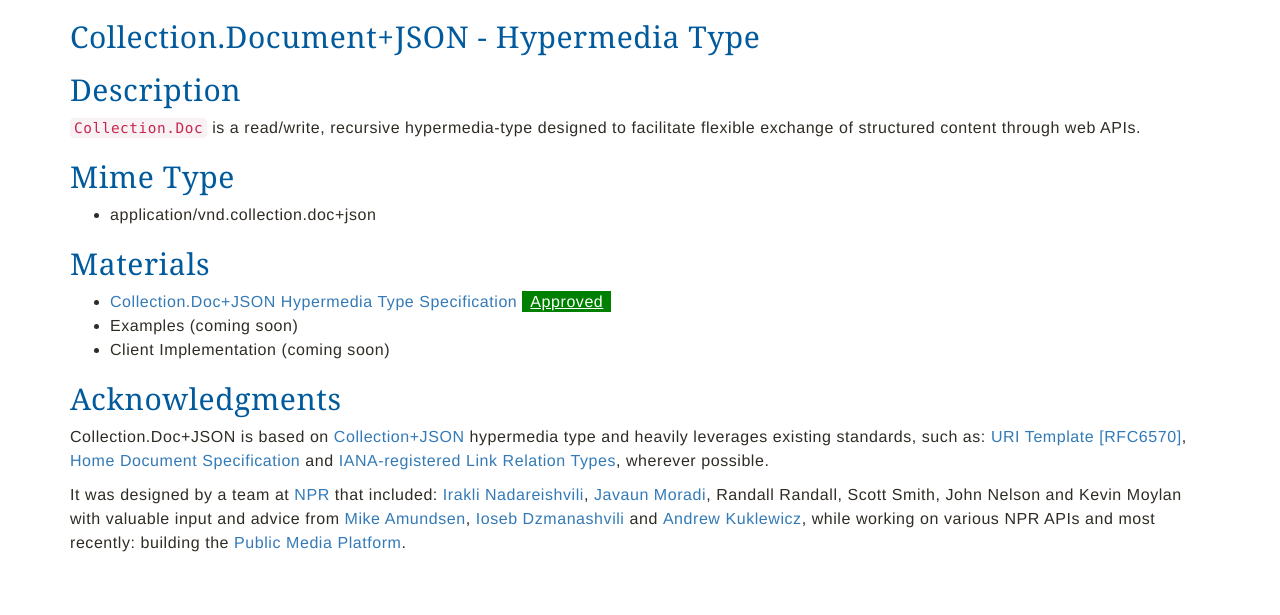
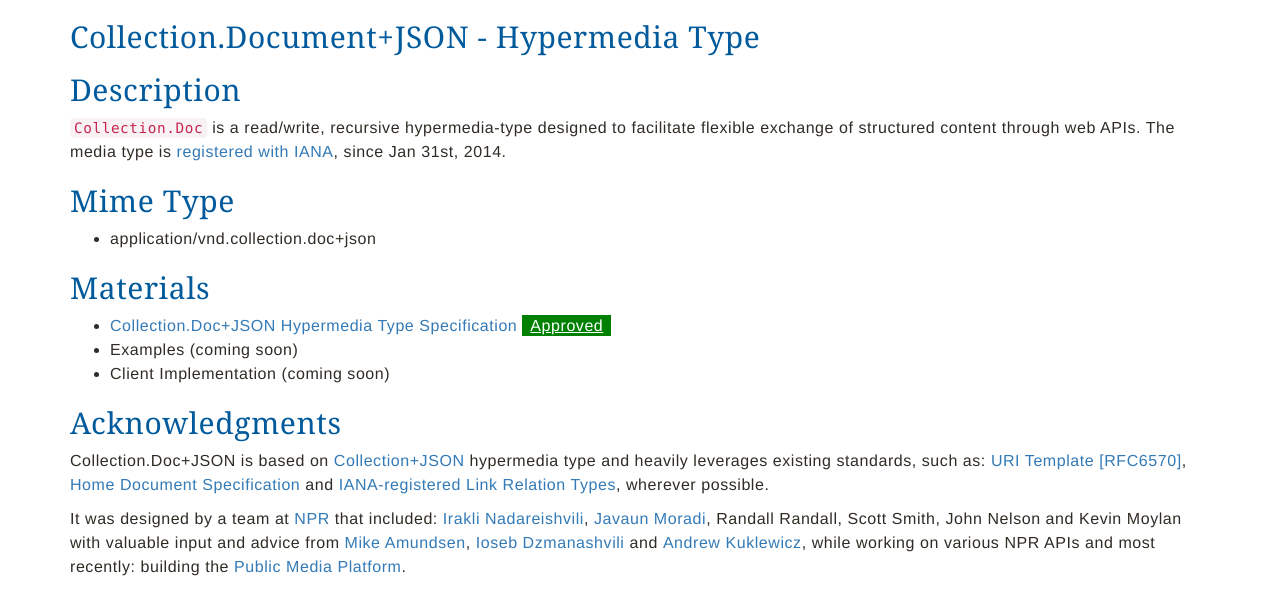
Before and after one commit to npr/cdoc-spec-site, a Jekyll site: the page built from index.md, in a window 1280 px wide. Shown: the top 615 px of the page. Built offline with Jekyll 4.4.1, drawn with Linux system fonts in a browser that asks for light colours; nearby versions of some CDN libraries; Markdown is read by kramdown in place of the engine named in the settings.

Commit message:
adding IANA approval markers

```diff
--- a/_includes/description.md
+++ b/_includes/description.md
@@ -1,3 +1,3 @@
 ## Description
 
-`Collection.Doc` is a read/write, recursive hypermedia-type designed to facilitate flexible exchange of structured content through web APIs.
+`Collection.Doc` is a read/write, recursive hypermedia-type designed to facilitate flexible exchange of structured content through web APIs. The media type is <a href="http://www.iana.org/assignments/media-types/application/vnd.collection.doc+json">registered with IANA</a>, since Jan 31st, 2014.
```
